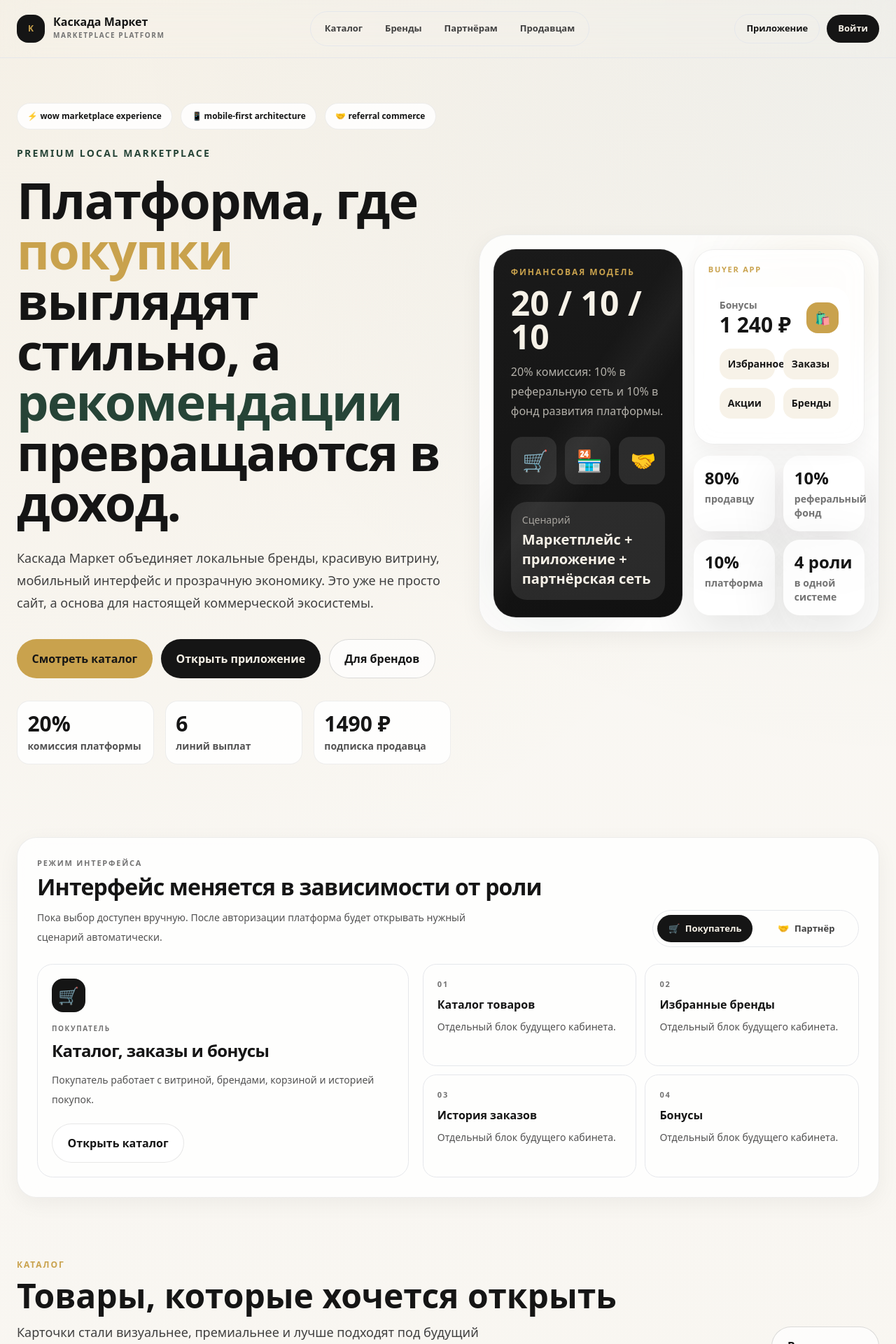
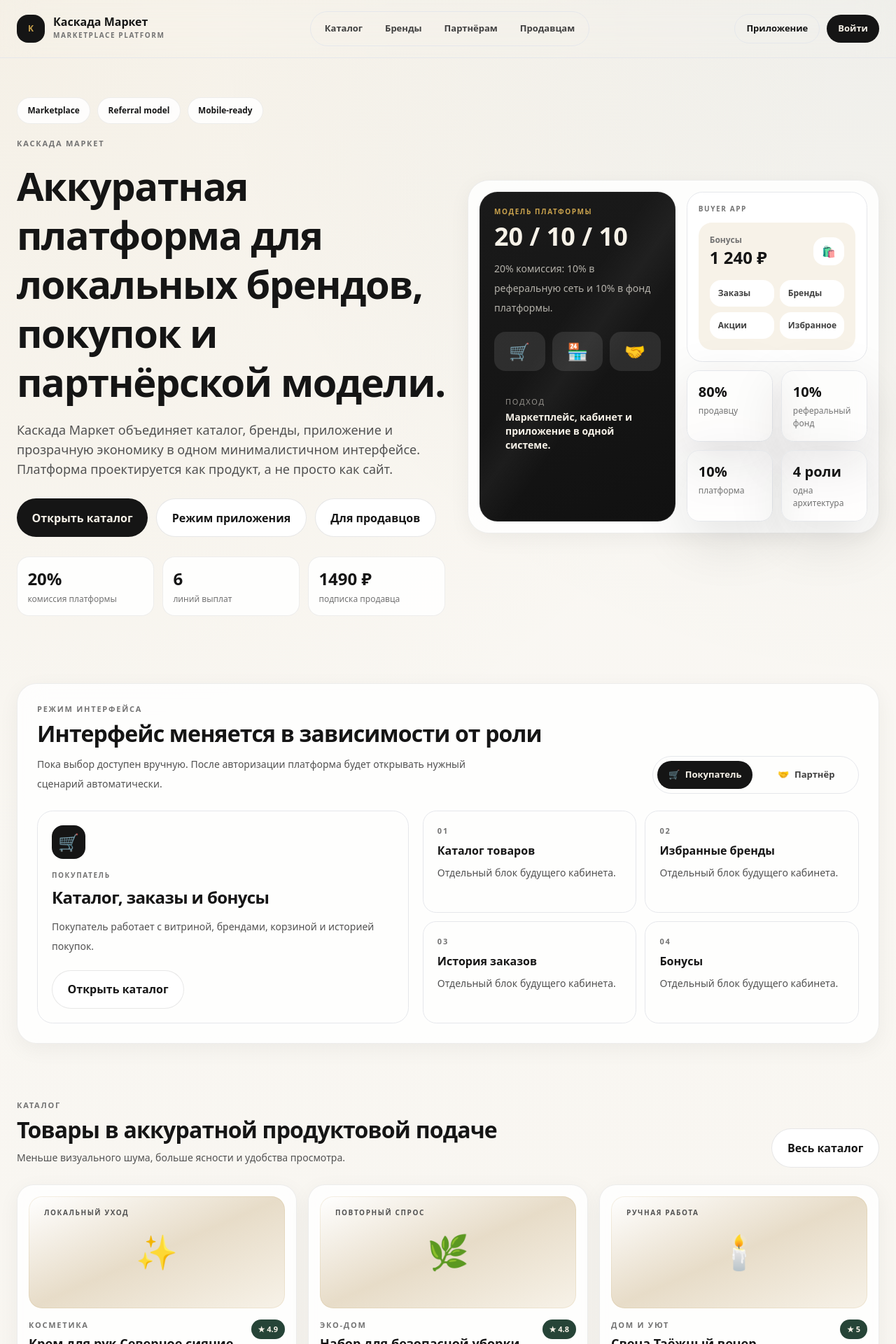
Before and after one commit to Iliavsevolodov/kaskada-, a Next.js app: page / in a window 1280 px wide. Shown: the top 1920 px of the page at 70% size. Built offline with nearby package versions, Linux system fonts and the light colour scheme.

Commit message:
Refine homepage with cleaner minimal layout

```diff
--- a/src/app/page.tsx
+++ b/src/app/page.tsx
@@ -10,66 +10,64 @@ export default function HomePage() {
     <main className="min-h-screen text-graphite">
       <SiteHeader />
 
-      <section className="mx-auto grid max-w-7xl gap-10 px-6 py-16 lg:grid-cols-[1.04fr_0.96fr] lg:items-center">
+      <section className="mx-auto grid max-w-7xl gap-8 px-6 py-14 lg:grid-cols-[1.02fr_0.98fr] lg:items-center">
         <div className="reveal-up">
-          <div className="mb-6 flex flex-wrap gap-3">
-            <span className="premium-chip">⚡ wow marketplace experience</span>
-            <span className="premium-chip">📱 mobile-first architecture</span>
-            <span className="premium-chip">🤝 referral commerce</span>
+          <div className="mb-5 flex flex-wrap gap-2.5">
+            <span className="premium-chip">Marketplace</span>
+            <span className="premium-chip">Referral model</span>
+            <span className="premium-chip">Mobile-ready</span>
           </div>
-          <p className="section-label mb-5 text-sm font-bold text-forest">Premium Local Marketplace</p>
-          <h1 className="max-w-5xl text-5xl font-black leading-[0.9] tracking-tight md:text-7xl">
-            Платформа, где <span className="text-gold">покупки</span> выглядят стильно, а <span className="text-forest">рекомендации</span> превращаются в доход.
+          <p className="section-label mb-4 text-[11px] font-bold text-neutral-500">Каскада Маркет</p>
+          <h1 className="max-w-4xl text-4xl font-bold leading-tight tracking-tight md:text-[3.5rem]">
+            Аккуратная платформа для локальных брендов, покупок и партнёрской модели.
           </h1>
-          <p className="mt-7 max-w-2xl text-lg leading-8 text-neutral-700">
-            Каскада Маркет объединяет локальные бренды, красивую витрину, мобильный интерфейс и прозрачную экономику. Это уже не просто сайт, а основа для настоящей коммерческой экосистемы.
+          <p className="mt-5 max-w-2xl text-base leading-8 text-neutral-600 md:text-lg">
+            Каскада Маркет объединяет каталог, бренды, приложение и прозрачную экономику в одном минималистичном интерфейсе. Платформа проектируется как продукт, а не просто как сайт.
           </p>
-          <div className="mt-9 flex flex-wrap gap-3">
-            <a className="premium-button bg-gold text-graphite" href="/kaskada-/catalog/">Смотреть каталог</a>
-            <a className="premium-button bg-graphite text-cream" href="/kaskada-/buyer-app/">Открыть приложение</a>
-            <a className="premium-button border border-graphite/15 bg-white/70 text-graphite" href="/kaskada-/seller-app/">Для брендов</a>
+          <div className="mt-7 flex flex-wrap gap-3">
+            <a className="premium-button bg-graphite text-cream" href="/kaskada-/catalog/">Открыть каталог</a>
+            <a className="premium-button border border-graphite/10 bg-white text-graphite" href="/kaskada-/buyer-app/">Режим приложения</a>
+            <a className="premium-button border border-graphite/10 bg-white text-graphite" href="/kaskada-/seller-app/">Для продавцов</a>
           </div>
-          <div className="mt-8 grid gap-4 sm:grid-cols-3">
+          <div className="mt-7 grid gap-3 sm:grid-cols-3">
             <Metric value="20%" label="комиссия платформы" />
             <Metric value="6" label="линий выплат" />
             <Metric value="1490 ₽" label="подписка продавца" />
           </div>
         </div>
 
-        <div className="card-glass hover-lift reveal-up relative overflow-hidden rounded-[2.5rem] p-5 shadow-soft">
-          <div className="float-soft absolute right-10 top-10 h-28 w-28 rounded-full bg-gold/30 blur-3xl" />
-          <div className="pulse-soft absolute bottom-10 left-10 h-32 w-32 rounded-full bg-forest/20 blur-3xl" />
-          <div className="grid gap-4 lg:grid-cols-[1.05fr_0.95fr]">
-            <div className="metal-panel rounded-[2rem] p-6 text-cream">
-              <p className="section-label text-xs font-bold text-gold">Финансовая модель</p>
-              <h2 className="mt-3 text-5xl font-black">20 / 10 / 10</h2>
-              <p className="mt-3 leading-7 text-cream/70">20% комиссия: 10% в реферальную сеть и 10% в фонд развития платформы.</p>
-              <div className="mt-6 grid grid-cols-3 gap-3 text-center text-3xl">
-                <span className="float-soft rounded-2xl bg-white/10 p-4">🛒</span>
-                <span className="float-soft rounded-2xl bg-white/10 p-4">🏪</span>
-                <span className="float-soft rounded-2xl bg-white/10 p-4">🤝</span>
+        <div className="card-glass reveal-up rounded-[1.9rem] p-4 shadow-soft">
+          <div className="grid gap-4 lg:grid-cols-[1.04fr_0.96fr]">
+            <div className="metal-panel rounded-[1.6rem] p-5 text-cream">
+              <p className="section-label text-[10px] font-bold text-gold">Модель платформы</p>
+              <h2 className="mt-2 text-4xl font-bold">20 / 10 / 10</h2>
+              <p className="mt-3 text-sm leading-7 text-cream/70">20% комиссия: 10% в реферальную сеть и 10% в фонд платформы.</p>
+              <div className="mt-5 grid grid-cols-3 gap-2.5 text-center text-2xl">
+                <span className="rounded-2xl bg-white/10 p-3">🛒</span>
+                <span className="rounded-2xl bg-white/10 p-3">🏪</span>
+                <span className="rounded-2xl bg-white/10 p-3">🤝</span>
               </div>
-              <div className="mt-6 rounded-[1.4rem] bg-white/10 p-4">
-                <p className="text-sm text-cream/60">Сценарий</p>
-                <p className="mt-1 text-xl font-black">Маркетплейс + приложение + партнёрская сеть</p>
+              <div className="mt-5 rounded-[1.1rem] bg-white/8 p-4">
+                <p className="text-[11px] uppercase tracking-[0.16em] text-cream/55">Подход</p>
+                <p className="mt-1 text-sm font-semibold">Маркетплейс, кабинет и приложение в одной системе.</p>
               </div>
             </div>
-            <div className="space-y-4">
-              <div className="card-glass rounded-[1.8rem] p-5">
-                <p className="section-label text-[11px] font-bold text-gold">Buyer app</p>
-                <div className="mt-4 rounded-[1.6rem] bg-white/85 p-4">
+            <div className="space-y-3">
+              <div className="rounded-[1.4rem] border border-graphite/8 bg-white/80 p-4">
+                <p className="section-label text-[10px] font-bold text-neutral-500">Buyer app</p>
+                <div className="mt-3 rounded-[1.2rem] bg-cream p-4">
                   <div className="flex items-center justify-between">
                     <div>
-                      <p className="text-sm font-bold text-neutral-500">Бонусы</p>
-                      <p className="text-3xl font-black">1 240 ₽</p>
+                      <p className="text-[12px] font-semibold text-neutral-500">Бонусы</p>
+                      <p className="text-2xl font-bold">1 240 ₽</p>
                     </div>
-                    <span className="rounded-2xl bg-gold px-3 py-2 text-lg">🛍</span>
+                    <span className="rounded-2xl bg-white px-3 py-2 text-base">🛍</span>
                   </div>
-                  <div className="mt-4 grid grid-cols-2 gap-3 text-sm font-bold">
-                    <div className="rounded-2xl bg-cream p-3">Избранное</div>
-                    <div className="rounded-2xl bg-cream p-3">Заказы</div>
-                    <div className="rounded-2xl bg-cream p-3">Акции</div>
-                    <div className="rounded-2xl bg-cream p-3">Бренды</div>
+                  <div className="mt-4 grid grid-cols-2 gap-2 text-[12px] font-semibold text-neutral-700">
+                    <div className="rounded-2xl bg-white px-3 py-2.5">Заказы</div>
+                    <div className="rounded-2xl bg-white px-3 py-2.5">Бренды</div>
+                    <div className="rounded-2xl bg-white px-3 py-2.5">Акции</div>
+                    <div className="rounded-2xl bg-white px-3 py-2.5">Избранное</div>
                   </div>
                 </div>
               </div>
@@ -77,7 +75,7 @@ export default function HomePage() {
                 <StatTile value="80%" label="продавцу" />
                 <StatTile value="10%" label="реферальный фонд" />
                 <StatTile value="10%" label="платформа" />
-                <StatTile value="4 роли" label="в одной системе" />
+                <StatTile value="4 роли" label="одна архитектура" />
               </div>
             </div>
           </div>
@@ -86,64 +84,64 @@ export default function HomePage() {
 
       <RoleExperienceSwitcher />
 
-      <section className="mx-auto max-w-7xl px-6 py-12">
-        <div className="mb-7 flex flex-col gap-4 md:flex-row md:items-end md:justify-between">
+      <section className="mx-auto max-w-7xl px-6 py-10">
+        <div className="mb-6 flex flex-col gap-3 md:flex-row md:items-end md:justify-between">
           <div>
-            <p className="section-label text-xs font-bold text-gold">Каталог</p>
-            <h2 className="mt-3 text-4xl font-black md:text-5xl">Товары, которые хочется открыть</h2>
-            <p className="mt-3 max-w-2xl text-lg leading-8 text-neutral-700">Карточки стали визуальнее, премиальнее и лучше подходят под будущий мобильный маркетплейс.</p>
+            <p className="section-label text-[11px] font-bold text-neutral-500">Каталог</p>
+            <h2 className="mt-2 text-3xl font-bold tracking-tight md:text-[2rem]">Товары в аккуратной продуктовой подаче</h2>
+            <p className="mt-2 max-w-2xl text-sm leading-7 text-neutral-600">Меньше визуального шума, больше ясности и удобства просмотра.</p>
           </div>
-          <a className="premium-button border border-graphite/15 bg-white/70 text-graphite" href="/kaskada-/catalog/">Весь каталог</a>
+          <a className="premium-button border border-graphite/10 bg-white text-graphite" href="/kaskada-/catalog/">Весь каталог</a>
         </div>
-        <div className="mt-7 grid gap-5 md:grid-cols-2 lg:grid-cols-3">
+        <div className="grid gap-4 md:grid-cols-2 lg:grid-cols-3">
           {products.map((product) => <ProductCard product={product} key={product.id} />)}
         </div>
       </section>
 
-      <section className="mx-auto max-w-7xl px-6 py-12">
-        <div className="mb-7 flex flex-col gap-4 md:flex-row md:items-end md:justify-between">
+      <section className="mx-auto max-w-7xl px-6 py-10">
+        <div className="mb-6 flex flex-col gap-3 md:flex-row md:items-end md:justify-between">
           <div>
-            <p className="section-label text-xs font-bold text-gold">Бренды</p>
-            <h2 className="mt-3 text-4xl font-black md:text-5xl">Локальные производители с сильной подачей</h2>
-            <p className="mt-3 max-w-2xl text-lg leading-8 text-neutral-700">Бренд на платформе должен выглядеть не как сухая карточка, а как полноценная красивая витрина.</p>
+            <p className="section-label text-[11px] font-bold text-neutral-500">Бренды</p>
+            <h2 className="mt-2 text-3xl font-bold tracking-tight md:text-[2rem]">Локальные производители в чистом интерфейсе</h2>
+            <p className="mt-2 max-w-2xl text-sm leading-7 text-neutral-600">Карточки брендов стали спокойнее и ближе к стандартам сильных современных интерфейсов.</p>
           </div>
-          <a className="premium-button border border-graphite/15 bg-white/70 text-graphite" href="/kaskada-/brands/">Открыть бренды</a>
+          <a className="premium-button border border-graphite/10 bg-white text-graphite" href="/kaskada-/brands/">Все бренды</a>
         </div>
-        <div className="mt-7 grid gap-5 md:grid-cols-2 lg:grid-cols-4">
+        <div className="grid gap-4 md:grid-cols-2 lg:grid-cols-4">
           {brands.map((brand) => <BrandCard brand={brand} key={brand.id} />)}
         </div>
       </section>
 
-      <section className="mx-auto max-w-7xl px-6 py-12" id="finance">
+      <section className="mx-auto max-w-7xl px-6 py-10" id="finance">
         <EconomyCalculator />
       </section>
 
-      <section className="mx-auto max-w-7xl px-6 py-12">
-        <div className="mb-7 flex flex-col gap-4 md:flex-row md:items-end md:justify-between">
+      <section className="mx-auto max-w-7xl px-6 py-10">
+        <div className="mb-6 flex flex-col gap-3 md:flex-row md:items-end md:justify-between">
           <div>
-            <p className="section-label text-xs font-bold text-gold">Квалификации</p>
-            <h2 className="mt-3 text-4xl font-black md:text-5xl">Статусный рост в красивой бизнес-оболочке</h2>
-            <p className="mt-3 max-w-2xl text-lg leading-8 text-neutral-700">Даже маркетинг-план должен визуально ощущаться как дорогой продукт, а не как скучная таблица.</p>
+            <p className="section-label text-[11px] font-bold text-neutral-500">Квалификации</p>
+            <h2 className="mt-2 text-3xl font-bold tracking-tight md:text-[2rem]">Маркетинг-план в чистой структуре</h2>
+            <p className="mt-2 max-w-2xl text-sm leading-7 text-neutral-600">Табличный блок также приведён к более спокойному и зрелому визуальному языку.</p>
           </div>
-          <a className="premium-button border border-graphite/15 bg-white/70 text-graphite" href="/kaskada-/partners/">Партнёрский режим</a>
+          <a className="premium-button border border-graphite/10 bg-white text-graphite" href="/kaskada-/partners/">Партнёрский режим</a>
         </div>
-        <div className="overflow-hidden rounded-[2.2rem] border border-graphite/10 bg-white/75 shadow-soft">
+        <div className="overflow-hidden rounded-[1.7rem] border border-graphite/8 bg-white/82 shadow-soft">
           <table className="w-full min-w-[900px] text-left text-sm">
             <thead className="bg-graphite text-cream">
               <tr>
-                <th className="p-5">Статус</th>
-                <th className="p-5">Оборот</th>
-                <th className="p-5">Ветки</th>
-                <th className="p-5">Пул</th>
+                <th className="p-4">Статус</th>
+                <th className="p-4">Оборот</th>
+                <th className="p-4">Ветки</th>
+                <th className="p-4">Пул</th>
               </tr>
             </thead>
             <tbody>
               {statuses.slice(0, 10).map((status) => (
-                <tr className="border-t border-graphite/10" key={status.name}>
-                  <td className="p-5 font-black">{status.name}</td>
-                  <td className="p-5">{status.turnover}</td>
-                  <td className="p-5">{status.branches}</td>
-                  <td className="p-5">{status.pool}</td>
+                <tr className="border-t border-graphite/8" key={status.name}>
+                  <td className="p-4 font-semibold">{status.name}</td>
+                  <td className="p-4">{status.turnover}</td>
+                  <td className="p-4">{status.branches}</td>
+                  <td className="p-4">{status.pool}</td>
                 </tr>
               ))}
             </tbody>
@@ -157,17 +155,17 @@ export default function HomePage() {
 function Metric({ value, label }: { value: string; label: string }) {
   return (
     <div className="stat-tile hover-lift">
-      <p className="text-3xl font-black">{value}</p>
-      <p className="mt-1 text-sm font-bold text-neutral-600">{label}</p>
+      <p className="text-2xl font-bold">{value}</p>
+      <p className="mt-1 text-[12px] font-medium text-neutral-500">{label}</p>
     </div>
   );
 }
 
 function StatTile({ value, label }: { value: string; label: string }) {
   return (
-    <div className="rounded-[1.5rem] bg-white/80 p-4 shadow-soft">
-      <p className="text-2xl font-black">{value}</p>
-      <p className="mt-1 text-sm font-bold text-neutral-500">{label}</p>
+    <div className="rounded-[1.1rem] border border-graphite/8 bg-white/82 p-4 shadow-soft">
+      <p className="text-xl font-bold">{value}</p>
+      <p className="mt-1 text-[12px] font-medium text-neutral-500">{label}</p>
     </div>
   );
 }
```
